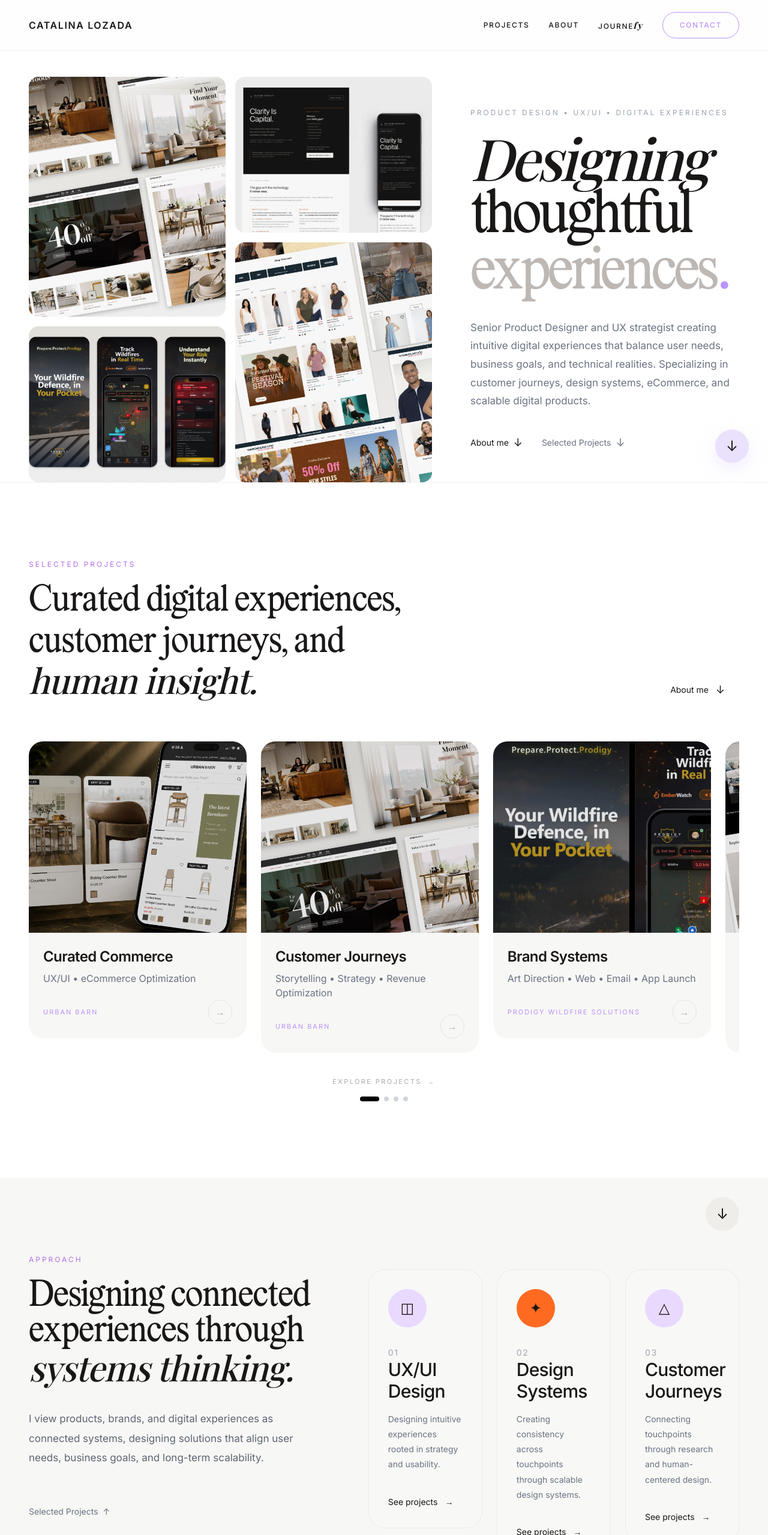
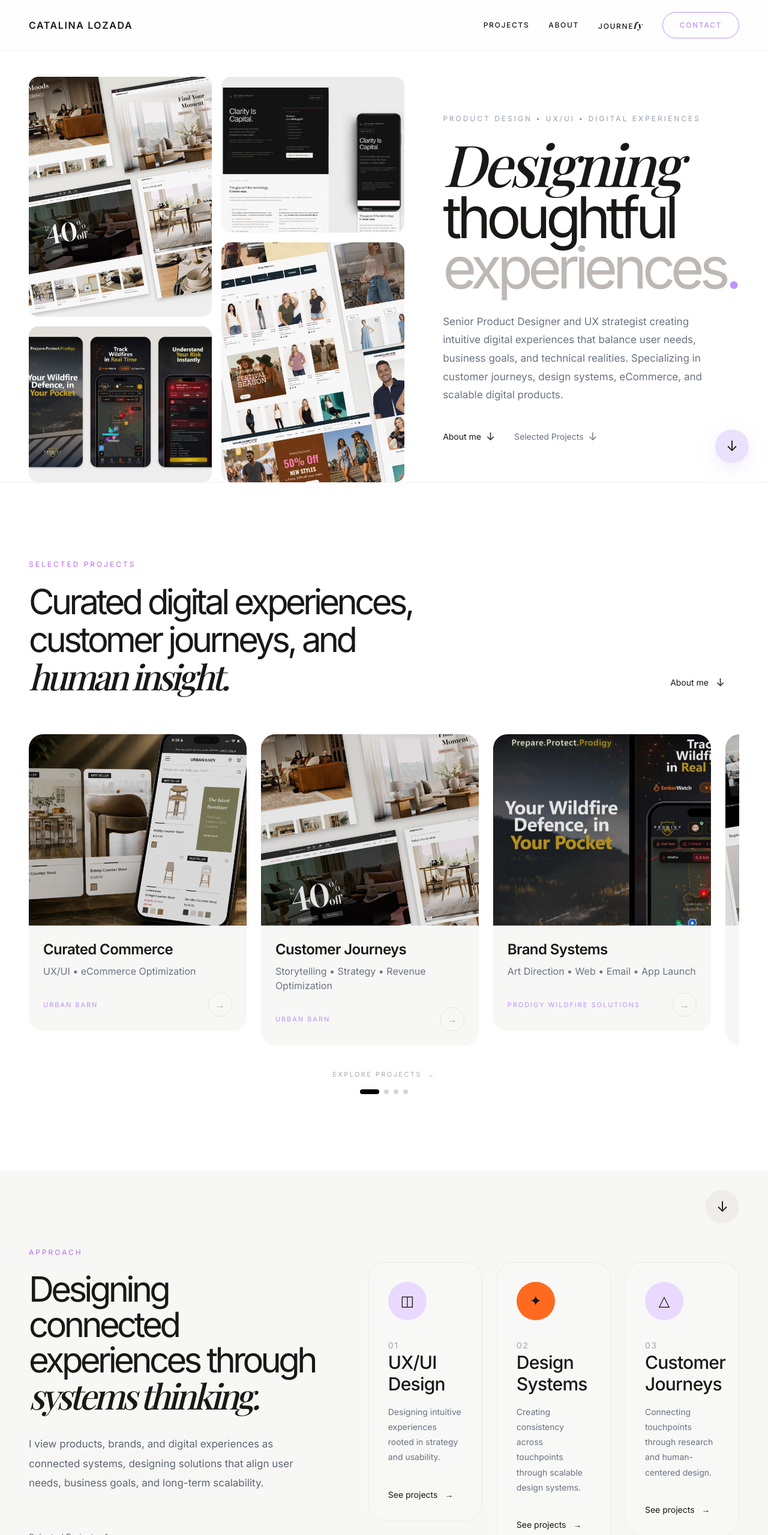
Before and after one commit to catalinalozadad/catalina-portfolio, a Next.js app: page / in a window 1280 px wide. Shown: the top 2559 px of the page at 60% size. Built offline with nearby package versions, Linux system fonts and the light colour scheme.

Commit message:
Refine hero typography

```diff
--- a/components/Hero.tsx
+++ b/components/Hero.tsx
@@ -451,7 +451,8 @@ export default function Hero() {
 
   <span
     style={{
-      fontFamily: "'Lastik', sans-serif",
+      fontFamily: "Inter, sans-serif",
+      letterSpacing: "-0.08em",
     }}
   >
     thoughtful
@@ -462,7 +463,8 @@ export default function Hero() {
   <span
     className="text-[#BDB8B4]"
     style={{
-      fontFamily: "'Lastik', sans-serif",
+      fontFamily: "Inter, sans-serif",
+      letterSpacing: "-0.08em",
     }}
   >
     experiences
--- a/components/ProjectCategories.tsx
+++ b/components/ProjectCategories.tsx
@@ -63,7 +63,8 @@ export default function ProjectCategories() {
         max-w-[18ch]
       "
          style={{
-  fontFamily: "'Lastik', sans-serif",
+  fontFamily: "Inter, sans-serif",
+      letterSpacing: "-0.08em",
 }}
     >
       Designing connected experiences through   <span
--- a/components/SelectedWork.tsx
+++ b/components/SelectedWork.tsx
@@ -104,10 +104,11 @@ useEffect(() => {
           leading-[1.04]
           tracking-[-0.02em]
           text-[#1A1717]
-          max-w-[22ch]
+          max-w-[18ch]
         "
       style={{
-  fontFamily: "'Lastik', sans-serif",
+ fontFamily: "Inter, sans-serif",
+      letterSpacing: "-0.08em",
 }}
 
       >
```
